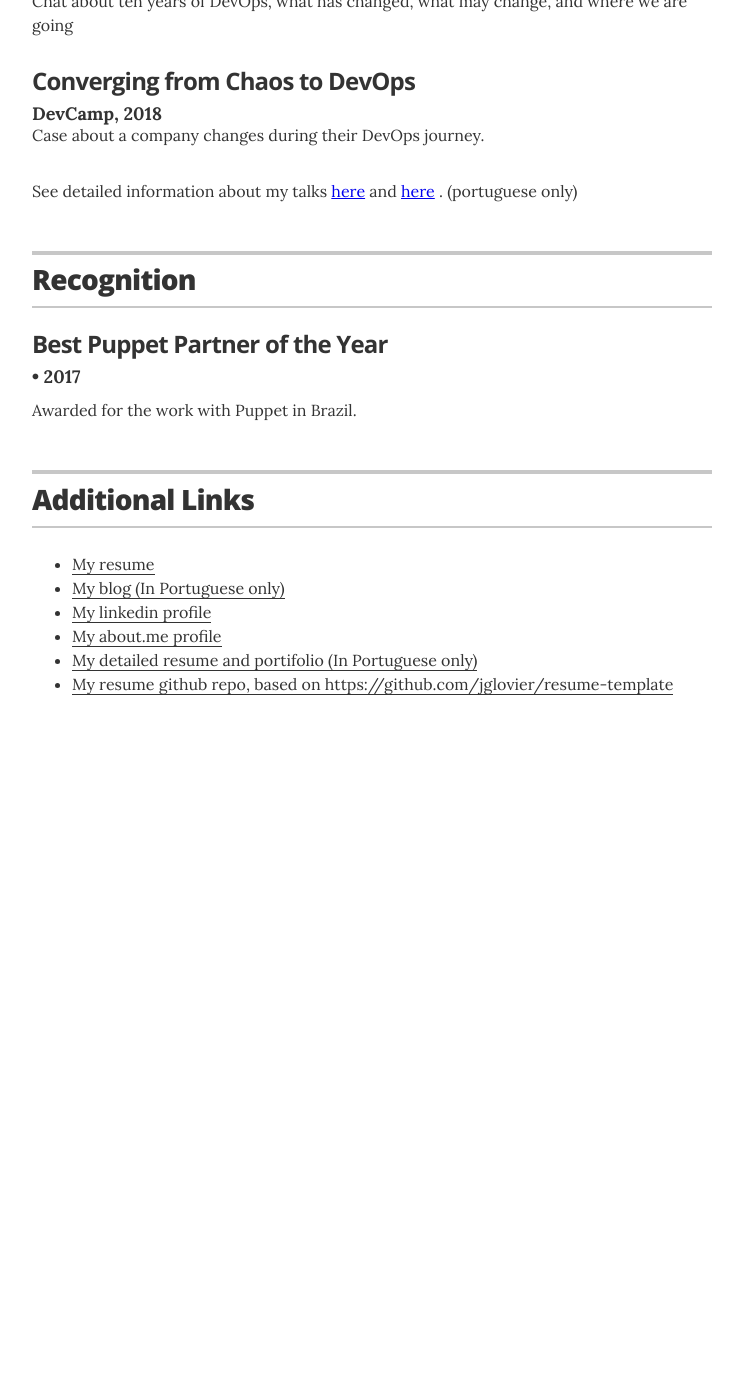
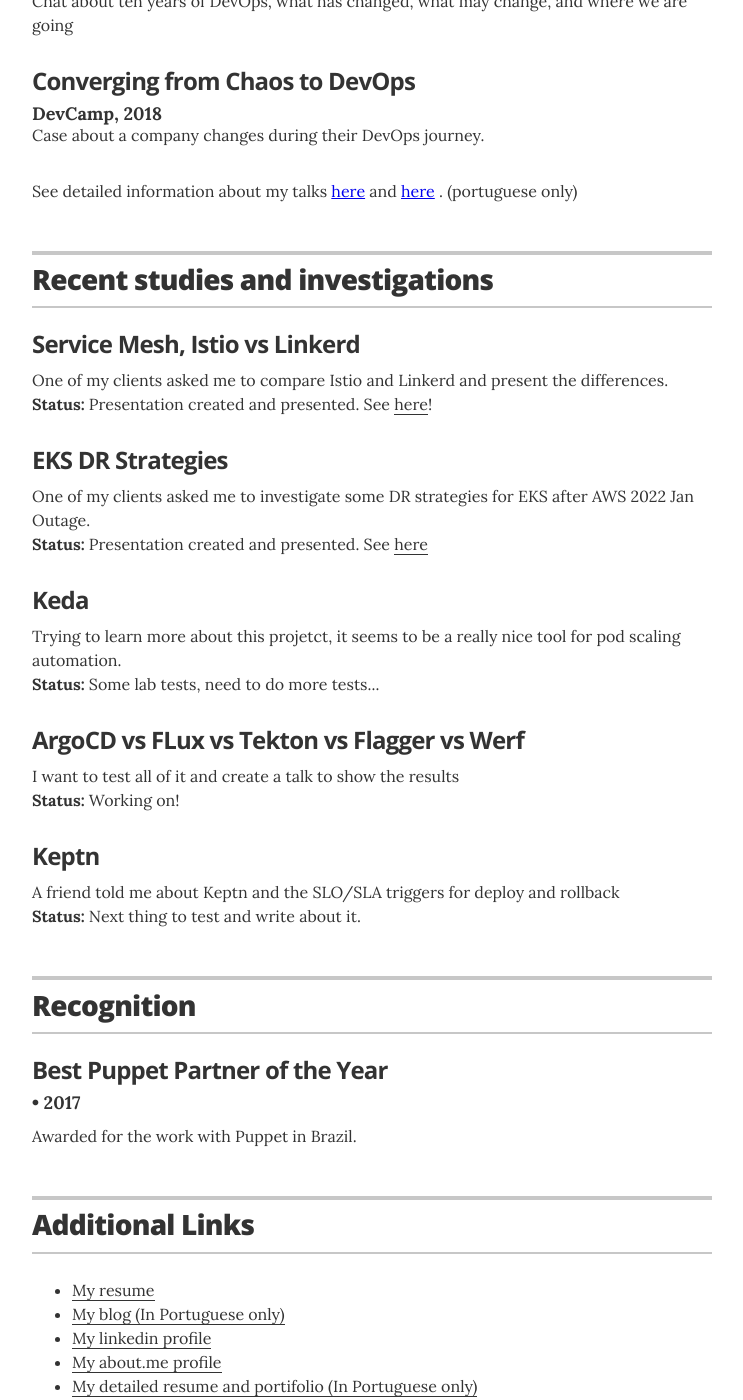
Before and after one commit to gutocarvalho/resume, a Jekyll site: the page built from index.html, in a window 1280 px wide and 1400 px high, scrolled down 13614 px. Shown: the whole window, without its empty margins (268-1011 px from the left). Built offline with Jekyll 4.4.1, drawn with Linux system fonts in a browser that asks for light colours; before the commit the page ends 14358 px from its top, so only the background shows below that; some of the changed text lies outside the part shown.

Commit message:
Added a new section for studies and investigations

```diff
--- a/_config.yml
+++ b/_config.yml
@@ -99,6 +99,7 @@
 resume_section_kubernetes:      true
 resume_section_certifications:  true
 resume_section_trainings:       true
+resume_section_studies:         true
 resume_section_talks:           true
 resume_section_events:          true
 resume_section_recognition:     true
--- a/_data/links.yml
+++ b/_data/links.yml
@@ -1,5 +1,5 @@
 # links
-- url: "https://gutocarvalho.github.io/resume"
+- url: "https://resume.gutocarvalho.net"
   description: My resume
 - url: "http://gutocarvalho.net"
   description: My blog (In Portuguese only)
@@ -9,5 +9,5 @@
   description: My about.me profile
 - url: "http://curriculo.gutocarvalho.net"
   description: My detailed resume and portifolio (In Portuguese only)
-- url: "https://github.com/gutocarvalho/resume"
-  description: My resume github repo, based on https://github.com/jglovier/resume-template
+- url: "https://github.com/jglovier/resume-template"
+  description: The original resume repo project from jglovier
--- /dev/null
+++ b/_data/studies.yml
@@ -0,0 +1,21 @@
+# Recent studies
+
+- topic: Service Mesh, Istio vs Linkerd
+  description: One of my clients asked me to compare Istio and Linkerd and present the differences.
+  status: Presentation created and presented. See <a href="https://speakerdeck.com/gutocarvalho/service-mesh-istio-vs-linkerd">here</a>!
+
+- topic: EKS DR Strategies
+  description: One of my clients asked me to investigate some DR strategies for EKS after AWS 2022 Jan Outage.
+  status: Presentation created and presented. See <a href="  https://speakerdeck.com/gutocarvalho/eks-dr-public-slidedeck/">here</a>
+
+- topic: Keda
+  description: Trying to learn more about this projetct, it seems to be a really nice tool for pod scaling automation.
+  status: Some lab tests, need to do more tests...
+
+- topic: ArgoCD vs FLux vs Tekton vs Flagger vs Werf
+  description: I want to test all of it and create a talk to show the results
+  status: Working on!
+
+- topic: Keptn
+  description: A friend told me about Keptn and the SLO/SLA triggers for deploy and rollback
+  status: Next thing to test and write about it.
--- a/_layouts/resume.html
+++ b/_layouts/resume.html
@@ -82,7 +82,7 @@
         </div><!-- end of resume-item -->
         {% endfor %}
 
-        <p>See detailed information about my certifications <a href="https://curriculo.gutocarvalho.net/estudos/">here</a>. (portuguese only)</p>
+        <p>See detailed information about my certifications <a href="https://curriculo.gutocarvalho.net/certs/">here</a>. (portuguese only)</p>
 
       </section>
       <!-- end Certifications -->
@@ -105,7 +105,7 @@
         </div><!-- end of resume-item -->
         {% endfor %}
 
-        <p>See detailed information about my trainings <a href="https://curriculo.gutocarvalho.net/certs/">here</a>. (portuguese only)</p>
+        <p>See detailed information about my trainings <a href="https://curriculo.gutocarvalho.net/estudos/">here</a>. (portuguese only)</p>
 
       </section>
       <!-- end trainings -->
@@ -221,6 +221,25 @@
       <!-- end talks -->
       {% endif %}
 
+      {% if site.resume_section_studies %}
+      <!-- begin recent studies -->
+      <section class="content-section">
+
+        <header class="section-header">
+          <h2>Recent studies and investigations</h2>
+        </header>
+        {% for study in site.data.studies %}
+        <div class="resume-item" itemscope itemprop="worksFor" itemtype="http://schema.org/Organization">
+          <h3 class="resume-item-title" itemprop="name">{{ study.topic }}</h3>
+          <p class="resume-item-copy" itemprop="description"><span style="display: block; float:left;">{{ study.description }}</span><span style="display: block; float:right;">{{ project.duration }}</span></p>
+          <p class="resume-item-copy" style="clear: both;"><b>Status:</b> {{ study.status }}</p>
+        </div>
+        {% endfor %}
+
+      </section>
+      <!-- end begin recent studies -->
+      {% endif %}
+
       {% if site.resume_section_recognition %}
       <!-- begin Recognition -->
       <section class="content-section">
```
